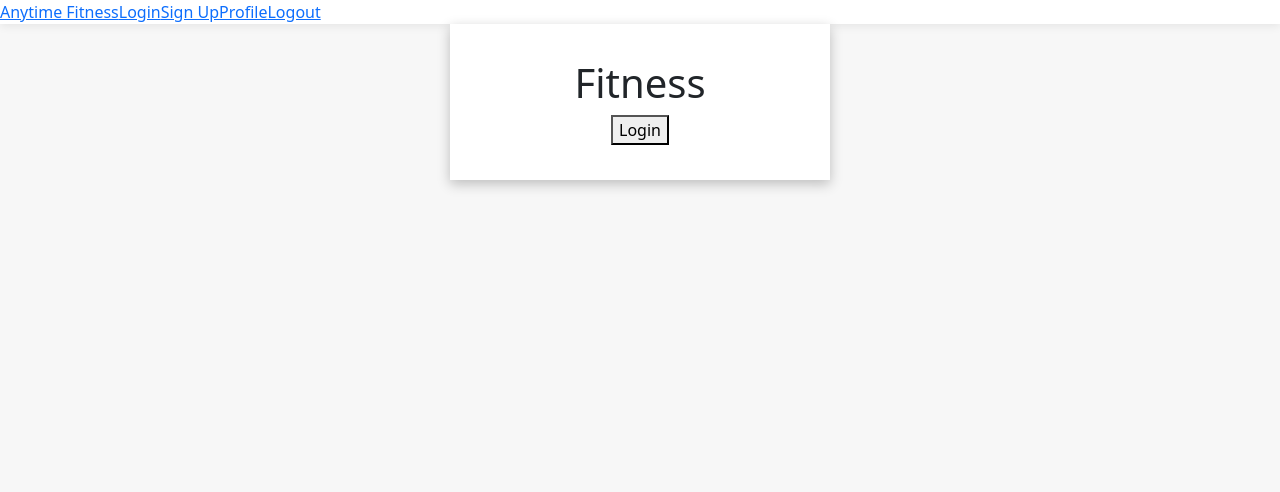
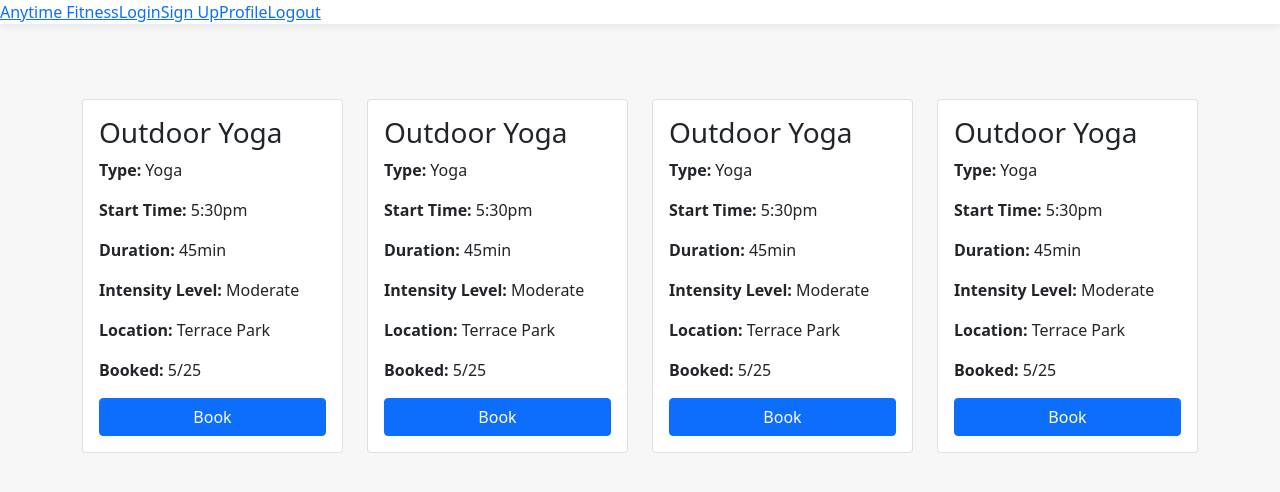
Before and after one commit to Build-Week-Anywhere-Fitness-7/front-end, a React (Create React App) app in the folder anywhere-fitness/: page /classes in a window 1280 px wide. Shown: the top 492 px of the page. Built offline with nearby package versions, Linux system fonts and the light colour scheme.

Commit message:
Create class card structure

```diff
--- a/anywhere-fitness/src/App.css
+++ b/anywhere-fitness/src/App.css
@@ -1,10 +1,13 @@
 /* --- Header --- */
+
 .header {
   background: #fff;
   box-shadow: 0 2px 10px rgb(0 0 0 / 8%);
+  margin-bottom: 75px;
 }
 
 /* --- Login --- */
+
 .mainContainer {
   display: flex;
   flex-direction: column;
--- a/anywhere-fitness/src/App.js
+++ b/anywhere-fitness/src/App.js
@@ -6,6 +6,7 @@ import FitHome from './components/Home'
 import Login from './components/Login'
 import SignUp from './components/SignUp'
 import Nav from './components/Nav'
+import Classes from './components/Classes'
 import CreateAccount from './components/CreateAccount'
 import './App.css';
 
@@ -14,6 +15,9 @@ export default function App() {
     <>
       <Nav />
       <Switch>
+        <Route path='/classes'>
+          <Classes />
+        </Route>
         <Route path='/create-account'>
           <CreateAccount />
         </Route>
--- /dev/null
+++ b/anywhere-fitness/src/components/Classes.js
@@ -0,0 +1,80 @@
+import React from 'react';
+import {
+  Container,
+  Card,
+  Button,
+  CardTitle,
+  CardText,
+  Row,
+  Col
+} from 'reactstrap';
+
+const Classes = (props) => {
+  return (
+    <Container>
+      <Row>
+        <Col sm="3">
+          <Card body>
+            <CardTitle tag="h3">Outdoor Yoga</CardTitle>
+            <CardText><strong>Type:</strong> Yoga</CardText>
+            <CardText><strong>Start Time:</strong> 5:30pm</CardText>
+            <CardText><strong>Duration:</strong> 45min</CardText>
+            <CardText><strong>Intensity Level:</strong> Moderate</CardText>
+            <CardText><strong>Location:</strong> Terrace Park</CardText>
+            <CardText><strong>Booked:</strong> 5/25</CardText>
+            <Button color='primary'>Book</Button>
+          </Card>
+        </Col>
+        <Col sm="3">
+          <Card body>
+            <CardTitle tag="h3">Outdoor Yoga</CardTitle>
+            <CardText><strong>Type:</strong> Yoga</CardText>
+            <CardText><strong>Start Time:</strong> 5:30pm</CardText>
+            <CardText><strong>Duration:</strong> 45min</CardText>
+            <CardText><strong>Intensity Level:</strong> Moderate</CardText>
+            <CardText><strong>Location:</strong> Terrace Park</CardText>
+            <CardText><strong>Booked:</strong> 5/25</CardText>
+            <Button color='primary'>Book</Button>
+          </Card>
+        </Col>
+        <Col sm="3">
+          <Card body>
+            <CardTitle tag="h3">Outdoor Yoga</CardTitle>
+            <CardText><strong>Type:</strong> Yoga</CardText>
+            <CardText><strong>Start Time:</strong> 5:30pm</CardText>
+            <CardText><strong>Duration:</strong> 45min</CardText>
+            <CardText><strong>Intensity Level:</strong> Moderate</CardText>
+            <CardText><strong>Location:</strong> Terrace Park</CardText>
+            <CardText><strong>Booked:</strong> 5/25</CardText>
+            <Button color='primary'>Book</Button>
+          </Card>
+        </Col>
+        <Col sm="3">
+          <Card body>
+            <CardTitle tag="h3">Outdoor Yoga</CardTitle>
+            <CardText><strong>Type:</strong> Yoga</CardText>
+            <CardText><strong>Start Time:</strong> 5:30pm</CardText>
+            <CardText><strong>Duration:</strong> 45min</CardText>
+            <CardText><strong>Intensity Level:</strong> Moderate</CardText>
+            <CardText><strong>Location:</strong> Terrace Park</CardText>
+            <CardText><strong>Booked:</strong> 5/25</CardText>
+            <Button color='primary'>Book</Button>
+          </Card>
+        </Col>
+      </Row>
+    </Container>
+
+    // REQUIRED DATA POINTS
+    //
+    // - `Name`
+    // - `Type`
+    // - `Start time`
+    // - `Duration`
+    // - `Intensity level`
+    // - `Location`
+    // - `Current number of registered attendees`
+    // - `Max class size`
+  );
+};
+
+export default Classes;
```
